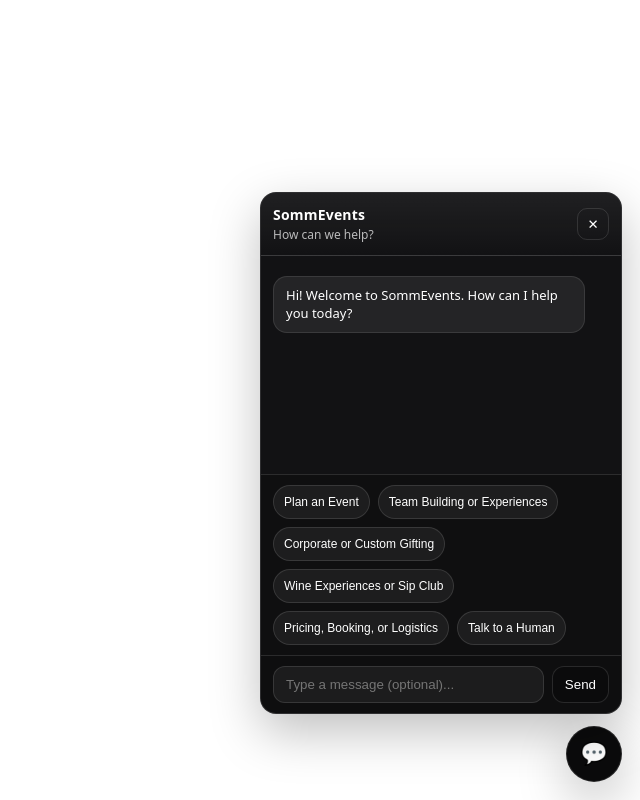
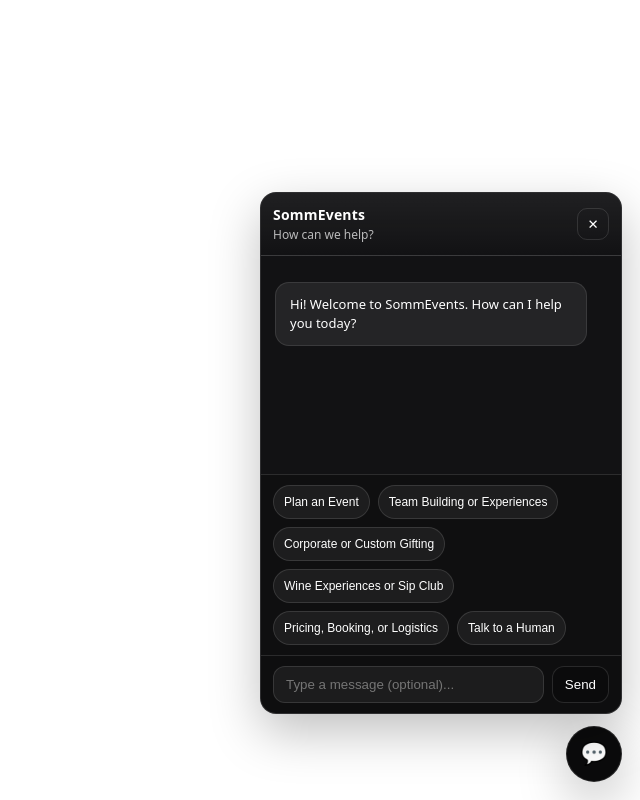
Before and after one commit to Dhanush-2003/SommEvents-Chatbot, a plain HTML site: page index.html in a window 1280 px wide. Both pictures are taken after a click on the button "Open chat". Shown: the whole page, without its empty margins (640-1280 px from the left). Drawn offline with Linux system fonts and the light colour scheme.

Commit message:
Adjust padding and margin in chat message styles

```diff
--- a/style.css
+++ b/style.css
@@ -86,16 +86,16 @@
 
 #chat-messages {
   flex: 1;
-  padding: 12px;
+  padding: 14px;
   overflow-y: auto;
 }
 
 .msg {
   max-width: 85%;
-  padding: 10px 12px;
+  padding: 12px 14px;
   border-radius: 14px;
-  margin: 8px 0;
-  line-height: 1.35;
+  margin: 12px 0;
+  line-height: 1.45;
   font-size: 13px;
 }
 
```
